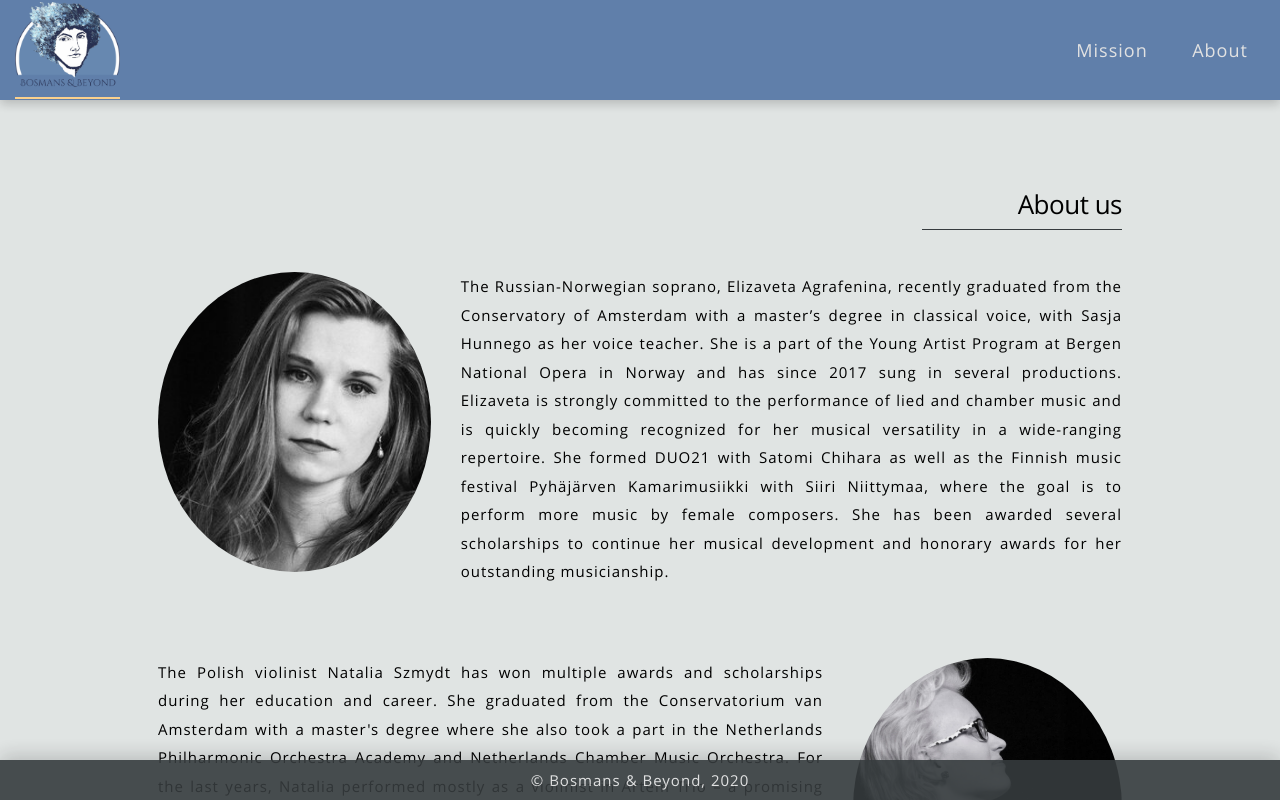
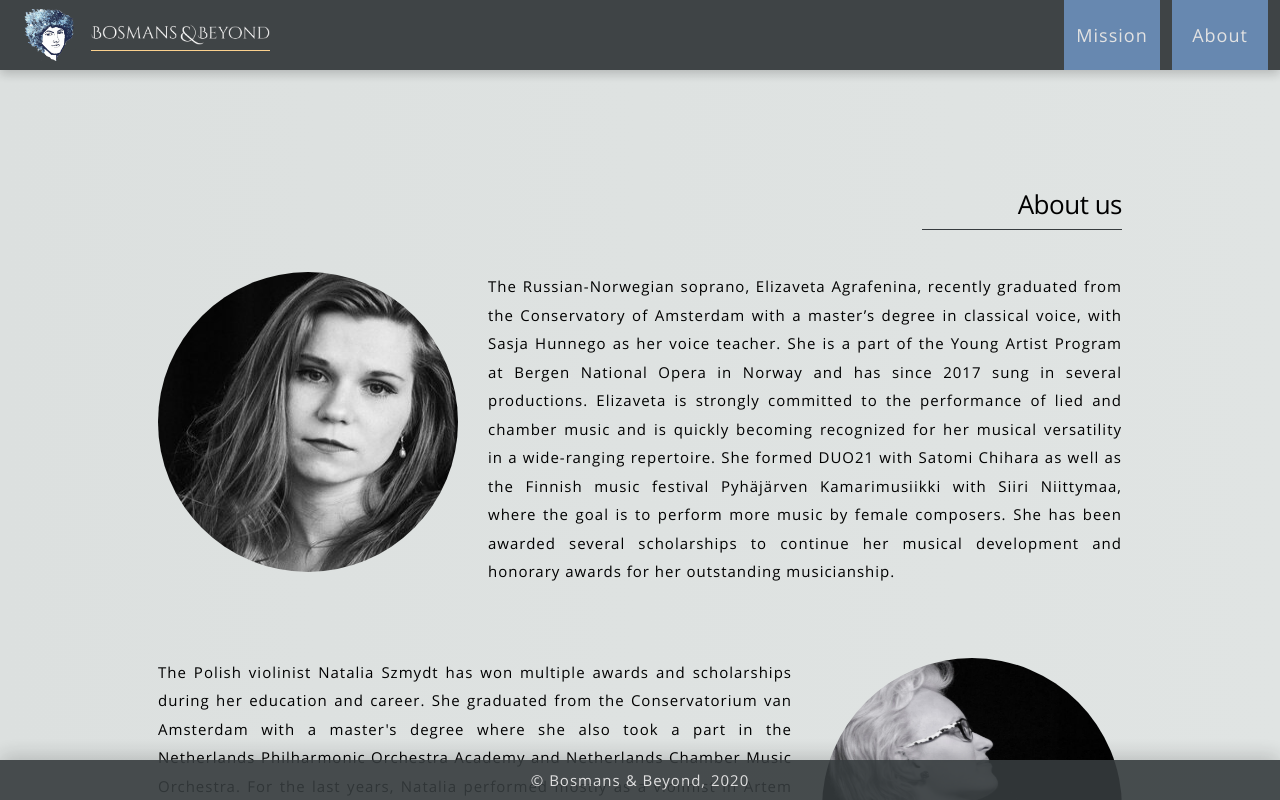
Before and after one commit to BKmetoff/bosmans-and-beyond, a React (Create React App) app: page /about in a window 1280 px wide. Shown: the top 800 px of the page. Built offline with nearby package versions, Linux system fonts and the light colour scheme.

Commit message:
feat: add logos to header

```diff
--- a/src/components/Header.js
+++ b/src/components/Header.js
@@ -7,17 +7,19 @@ import { Theme } from './theme/Theme'
 import Button from './backbone/Button'
 import Image from './backbone/Image'
 
-import LogoHeader from '../assets/logo/Header.png'
+import MainBosmans from '../assets/logo/MainBosmans.png'
+import MainCroppedInvertedTransparent from '../assets/logo/MainCroppedInvertedTransparent.png'
 
 const BaseHeader = styled.div`
 	top: 0;
 	position: fixed;
+	z-index:1000;
 	width: 100%;
-	height: 100px;
+	height: 70px;
 	display: flex;
 	justify-content: space-between;
 	align-items: center;
-	background-color: ${Theme.colors.primary};
+	background-color: ${Theme.colors.dark};
 	box-shadow: ${Theme.shadow.S};
 	opacity: 0.95;
 `
@@ -29,13 +31,24 @@ const HeaderLinksWrapper = styled.div`
 	height: 100%;
 `
 
+const HeaderLogosWrapper = styled(Link)`
+	display: flex;
+	align-items: center;
+	height: 100%;
+	margin-left: ${Theme.margin.XS};
+`
 
 export default function Header(props) {
 	const { headerLinks } = { ...props }
 
 	return (
 		<BaseHeader>
-			<Image header src={LogoHeader} height='85%' width='fit-content' />
+
+			<HeaderLogosWrapper to='/'>
+				<Image header noBorder src={MainBosmans} height='75%' width='fit-content' />
+				<Image header src={MainCroppedInvertedTransparent} height='30%' width='fit-content' />
+			</HeaderLogosWrapper>
+
 			<HeaderLinksWrapper>
 				{headerLinks.map((link) => {
 					return (
@@ -45,6 +58,7 @@ export default function Header(props) {
 					)
 				})}
 			</HeaderLinksWrapper>
+
 		</BaseHeader>
 	)
 }
--- a/src/components/backbone/Image.js
+++ b/src/components/backbone/Image.js
@@ -21,6 +21,7 @@ const Image = styled.img.attrs((props) => ({
 		css`
 			border-radius: 50%;
 			padding: ${Theme.padding.S};
+			flex-shrink: 0;
 		`}
 
 	${(props) =>
@@ -28,8 +29,24 @@ const Image = styled.img.attrs((props) => ({
 		css`
 			margin-left: ${Theme.padding.S};
 			padding-top: ${Theme.padding.XXS};
-			padding-bottom: ${Theme.padding.XS};
-			border-bottom: 2px solid ${Theme.colors.accent};
+			padding-bottom: ${Theme.padding.XXS};
+			border-bottom: 1px solid ${Theme.colors.accent}
+		`}
+
+		${(props) =>
+		props.noBorder  !== undefined &&
+		css`
+			border: none;
+			padding: 0;
+		`}
+
+
+	${(props) =>
+		props.main !== undefined &&
+		css`
+			margin-left: ${Theme.margin.L};
+			margin-right: ${Theme.margin.L};
+			border-radius: ${Theme.borderRadius};
 
 		`}
 `
--- a/src/components/theme/Theme.js
+++ b/src/components/theme/Theme.js
@@ -15,10 +15,11 @@ export const Theme = {
 	},
 
 	colors: {
-		primary: '#597aa7',
+		primary: '#6083ad',
 		light: '#e2e2e2',
 		dark: '#363b3e',
-		background: '#e0e4e3',
+		backgroundFrom: '#dce0df',
+    backgroundTo: '#e0e4e3',
 		accent: '#fcd088',
 		// transparent: 'rgba(0, 0, 0, 0.5)',
 	},
@@ -31,7 +32,8 @@ export const Theme = {
 		XL: '80px',
 	},
 	padding: {
-		XS: '10px',
+		XXS: '5px',
+    XS: '10px',
 		S: '15px',
 		M: '30px',
 		L: '50px',
@@ -49,7 +51,7 @@ export const GlobalStyle = createGlobalStyle`
   }
 
   body {
-  background-color: ${Theme.colors.background};
+  background: linear-gradient(to right, ${Theme.colors.backgroundFrom} 0%, ${Theme.colors.backgroundTo} 100%); ;
   margin: 0;
   font-family: 'Open Sans', 'sans-serif';
   letter-spacing: 1px;
```
Also changed, not shown: src/assets/logo/MainBosmans.png (added), src/assets/logo/MainCroppedInvertedTransparent.png (added).
